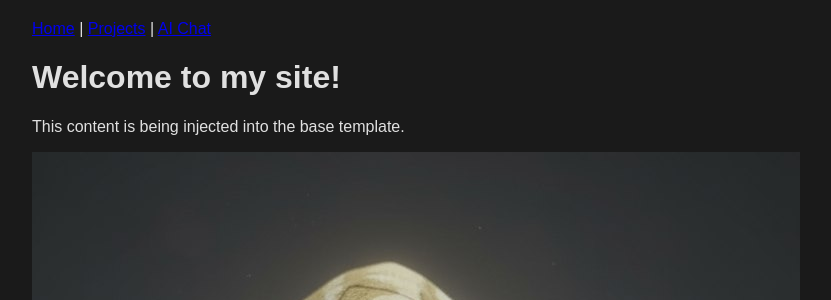
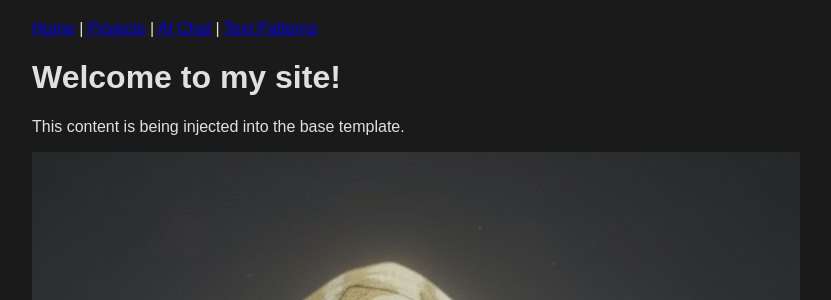
Before and after one commit to csalas-alarcon/MyWebsite, a FastAPI app: page / in a window 1280 px wide. Shown: the top 300 px of the page, without its empty margins (208-1039 px from the left). Run offline with FastAPI, Linux system fonts and the light colour scheme.

Commit message:
Accesible through 'Home'

```diff
--- a/src/templates/base.html
+++ b/src/templates/base.html
@@ -10,7 +10,8 @@
     <nav>
         <a href="/">Home</a> |
         <a href="/projects">Projects</a> |
-        <a href="/chat">AI Chat</a>
+        <a href="/chat">AI Chat</a> |
+        <a href="/text">Text Patterns</a>
     </nav>
 
     <main>
```
